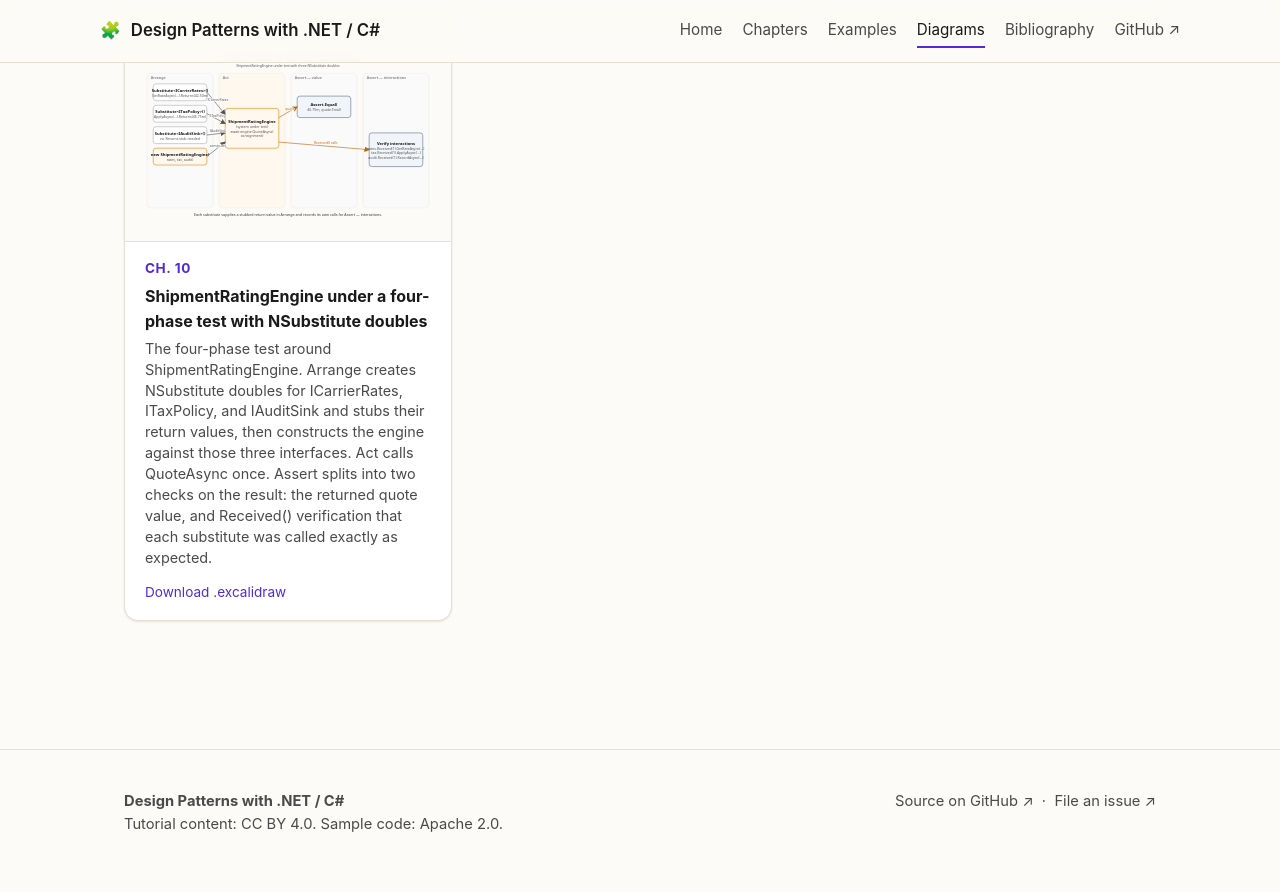
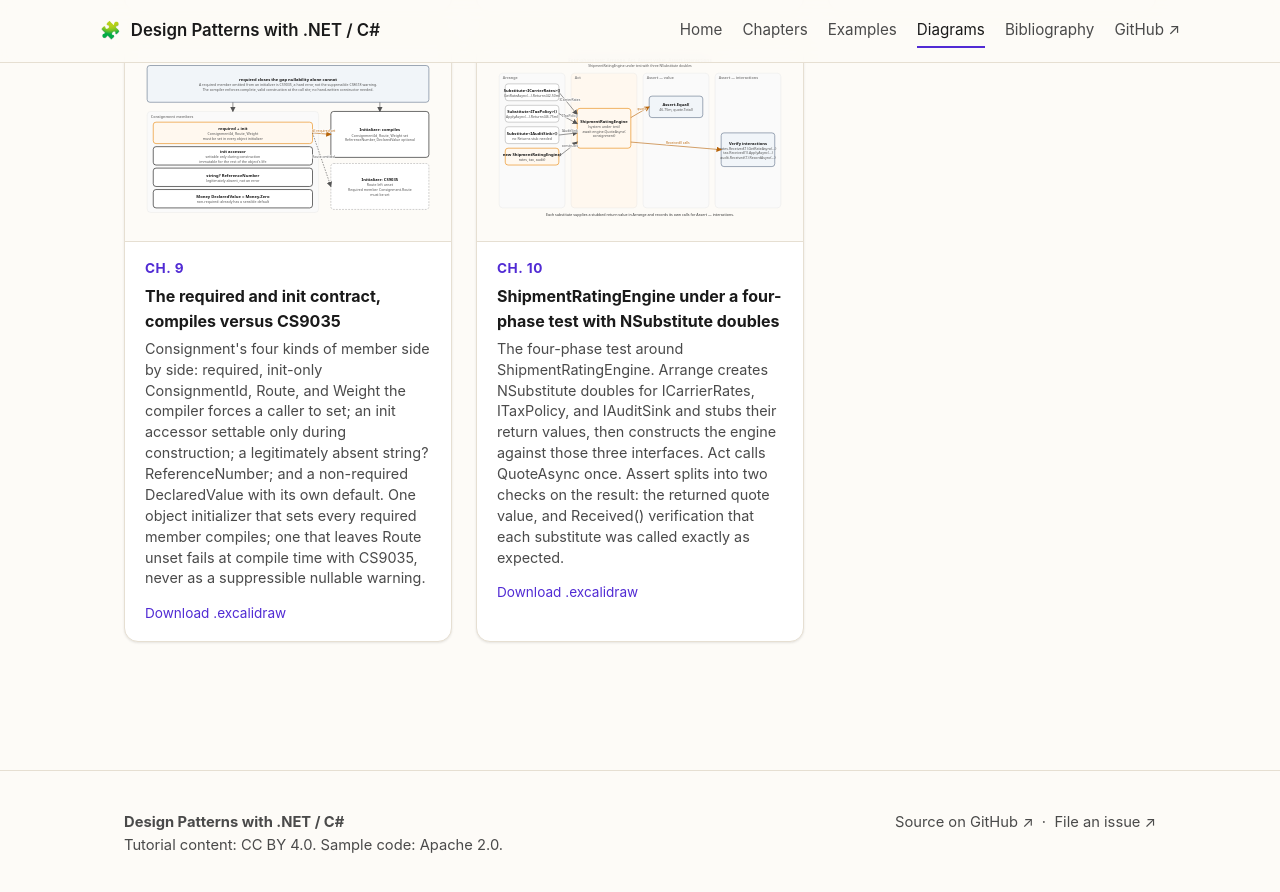
Before and after one commit to patterncatalyst/csharp-design-patterns, a Jekyll site: the page built from diagrams.html, in a window 1280 px wide and 900 px high, scrolled down 3392 px. Shown: the top 892 px of the window. Built offline with Jekyll 4.4.1, drawn with Linux system fonts in a browser that asks for light colours.

Commit message:
docs(r05): ch9 density figure — required/init construction gap

```diff
--- a/_data/diagrams.yml
+++ b/_data/diagrams.yml
@@ -161,6 +161,18 @@
     Houston while the first is never written to. Equality between the two
     compares member values, not references.
 
+- name: 09-required-init-construction-gap
+  section: "Ch. 9"
+  title: The required and init contract, compiles versus CS9035
+  caption: >-
+    Consignment's four kinds of member side by side: required, init-only
+    ConsignmentId, Route, and Weight the compiler forces a caller to set;
+    an init accessor settable only during construction; a legitimately
+    absent string? ReferenceNumber; and a non-required DeclaredValue with
+    its own default. One object initializer that sets every required
+    member compiles; one that leaves Route unset fails at compile time with
+    CS9035, never as a suppressible nullable warning.
+
 - name: 10-testing-with-xunit-and-nsubstitute
   section: "Ch. 10"
   title: ShipmentRatingEngine under a four-phase test with NSubstitute doubles
```
Also changed, not shown: _docs/09-nrts-records-init-required-with.md (+2 -0 lines), diagrams/09-required-init-construction-gap.svg (added), 1 other file.
